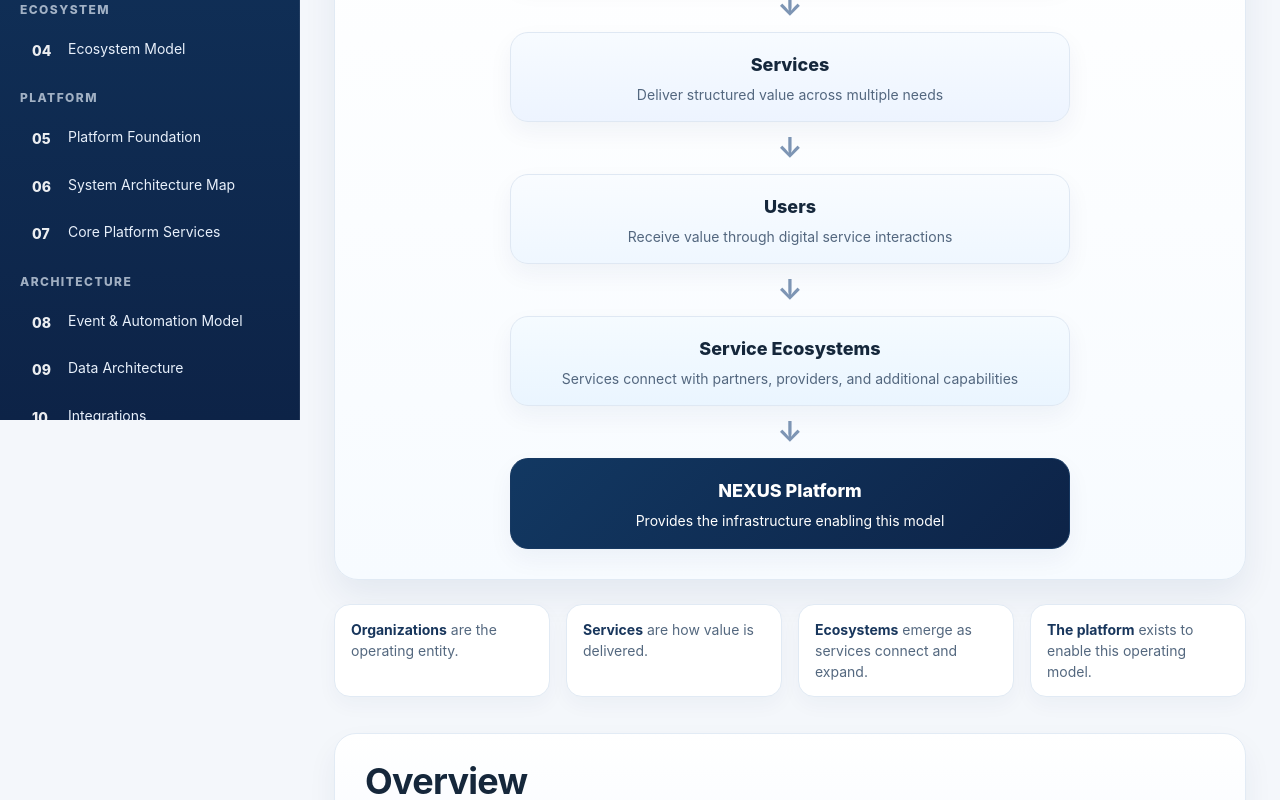
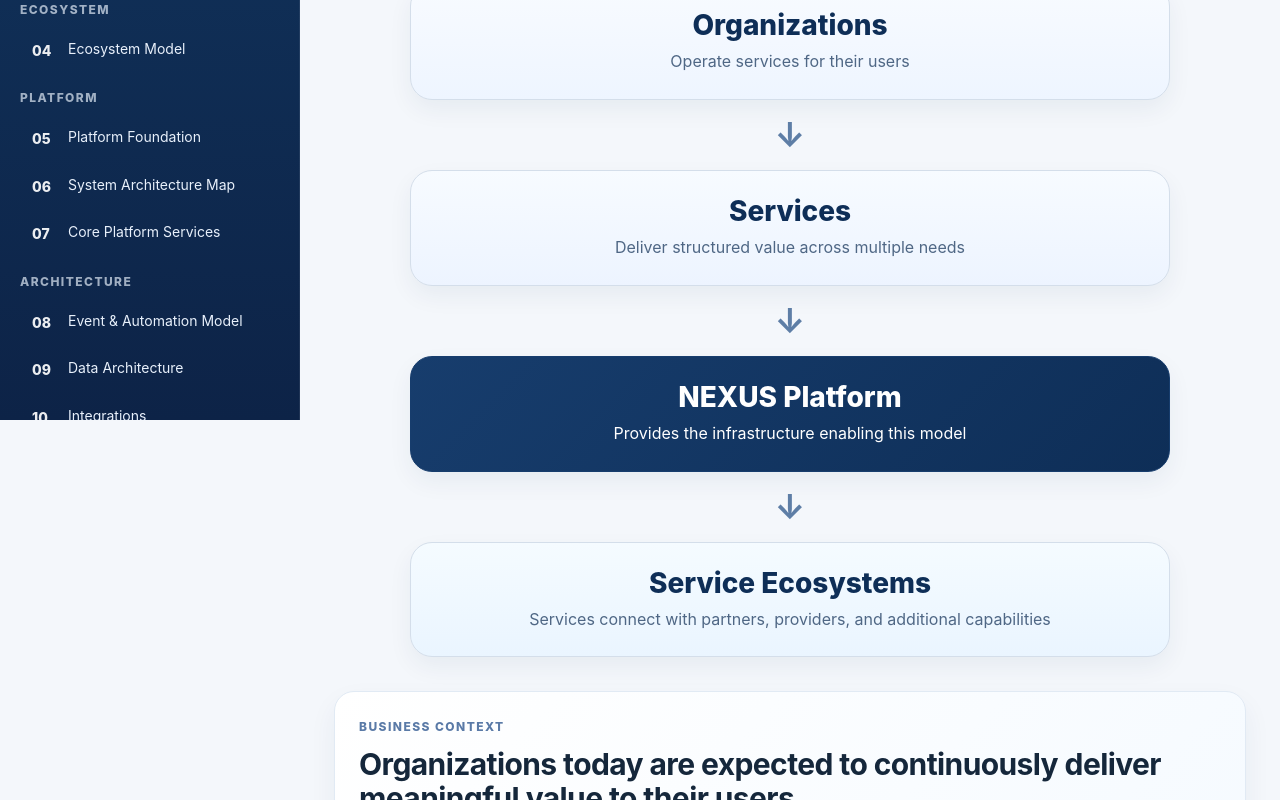
Before and after one commit to Nexus-Team-Project/NEXUS-BluePrint-Architecture, a React (Create React App) app: page / in a window 1280 px wide. Shown: the part 380-1180 px from the top of the page. Built offline with nearby package versions, Linux system fonts and the light colour scheme.

Commit message:
aftter cleanup befor Map

```diff
--- a/src/App.css
+++ b/src/App.css
@@ -697,9 +697,11 @@
    NEXUS OPERATING MODEL DIAGRAM
    =============================== */
 
-.operating-model{
-  max-width:980px;
-  margin:36px auto;
+.operating-model {
+  display: flex;
+  flex-direction: column;
+  gap: 28px;
+  margin-bottom: 40px;
 }
 
 .operating-model-header{
@@ -732,52 +734,53 @@
   margin-top: 6px;
   max-width: 640px;
 }
-
-.operating-diagram-card{
-  background:linear-gradient(180deg,#ffffff 0%,#f7fbff 100%);
-  border:1px solid #e1eaf4;
-  border-radius:24px;
-  padding:30px 26px;
-  box-shadow:
-    0 16px 34px rgba(17,49,96,.07),
-    inset 0 1px 0 rgba(255,255,255,.8);
+.operating-diagram-card {
+  width: 100%;
+  padding: 48px 40px;
+  background: linear-gradient(180deg, #f7f9fc 0%, #eef3f9 100%);
+  border: 1px solid #d7e0ec;
+  border-radius: 28px;
+  box-shadow: 0 18px 40px rgba(17, 38, 68, 0.08);
+}
+.operating-diagram {
+  width: 100%;
+  max-width: 980px;
+  margin: 0 auto;
+  display: flex;
+  flex-direction: column;
+  align-items: center;
+  gap: 18px;
+}
+.diagram-node {
+  width: 100%;
+  max-width: 760px;
+  padding: 24px 28px;
+  border-radius: 22px;
+  border: 1px solid #d4deea;
+  background: #ffffff;
+  box-shadow: 0 10px 24px rgba(21, 45, 78, 0.06);
+  text-align: center;
 }
 
-.operating-diagram{
-  display:flex;
-  flex-direction:column;
-  align-items:center;
-  gap:12px;
+.diagram-node-title {
+  font-size: 28px;
+  font-weight: 800;
+  line-height: 1.15;
+  color: #0e2e57;
+  margin-bottom: 8px;
 }
 
-.diagram-node{
-  width:min(560px,100%);
-  border-radius:18px;
-  padding:18px 20px 16px;
-  text-align:center;
-  border:1px solid #dfe8f3;
-  box-shadow:0 10px 24px rgba(17,49,96,.05);
+.diagram-node-text {
+  font-size: 16px;
+  line-height: 1.6;
+  color: #4f6785;
 }
-
-.diagram-node-title{
-  font-size:18px;
-  font-weight:800;
-  margin-bottom:6px;
+.diagram-arrow {
+  font-size: 34px;
+  line-height: 1;
+  font-weight: 700;
+  color: #5e7ea6;
 }
-
-.diagram-node-text{
-  font-size:14px;
-  color:#53677f;
-  line-height:1.45;
-}
-
-.diagram-arrow{
-  font-size:28px;
-  line-height:1;
-  color:#7d95b4;
-  font-weight:700;
-}
-
 .node-organizations{
   background:linear-gradient(180deg,#f8fbff 0%,#eef5ff 100%);
 }
@@ -794,16 +797,38 @@
   background:linear-gradient(180deg,#f5fbff 0%,#eaf5ff 100%);
 }
 
-.node-platform{
-  background:linear-gradient(135deg,#123862 0%,#0d2347 100%);
-  border-color:#163861;
+.node-platform {
+  background: linear-gradient(135deg, #173d6d 0%, #0e2e57 100%);
+  border-color: #173d6d;
 }
 
 .node-platform .diagram-node-title,
-.node-platform .diagram-node-text{
-  color:#ffffff;
+.node-platform .diagram-node-text {
+  color: #ffffff;
 }
+@media (max-width: 768px) {
+  .operating-diagram-card {
+    padding: 24px 16px;
+    border-radius: 20px;
+  }
 
+  .diagram-node {
+    padding: 18px 16px;
+    border-radius: 18px;
+  }
+
+  .diagram-node-title {
+    font-size: 22px;
+  }
+
+  .diagram-node-text {
+    font-size: 14px;
+  }
+
+  .diagram-arrow {
+    font-size: 28px;
+  }
+}
 .operating-model-notes{
   display:grid;
   grid-template-columns:repeat(4,minmax(0,1fr));
--- a/src/App.jsx
+++ b/src/App.jsx
@@ -252,18 +252,16 @@
 function OperatingModelPage() {
   return (
     <section className="page page-minimal">
-      <div className="operating-model">
-        <div className="operating-model-header">
-          <div className="operating-model-kicker">NEXUS Architecture Blueprint</div>
-          <h1>NEXUS Operating Model</h1>
-          <p className="operating-model-intro">
-            The NEXUS model enables organizations to operate digital services for their users
-            and evolve those services into structured service ecosystems.
-          </p>
+      <div className="operating-diagram">
+  <div className="diagram-node node-users">
+    <div className="diagram-node-title">Users</div>
+    <div className="diagram-node-text">
+      Receive value through digital service interactions
+    </div>
   </div>
 
-        <div className="operating-diagram-card">
-          <div className="operating-diagram">
+  <div className="diagram-arrow">↓</div>
+
   <div className="diagram-node node-organizations">
     <div className="diagram-node-title">Organizations</div>
     <div className="diagram-node-text">
@@ -282,10 +280,10 @@
 
   <div className="diagram-arrow">↓</div>
 
-            <div className="diagram-node node-users">
-              <div className="diagram-node-title">Users</div>
+  <div className="diagram-node node-platform">
+    <div className="diagram-node-title">NEXUS Platform</div>
     <div className="diagram-node-text">
-                Receive value through digital service interactions
+      Provides the infrastructure enabling this model
     </div>
   </div>
 
@@ -297,32 +295,6 @@
       Services connect with partners, providers, and additional capabilities
     </div>
   </div>
-
-            <div className="diagram-arrow">↓</div>
-
-            <div className="diagram-node node-platform">
-              <div className="diagram-node-title">NEXUS Platform</div>
-              <div className="diagram-node-text">
-                Provides the infrastructure enabling this model
-              </div>
-            </div>
-          </div>
-        </div>
-
-        <div className="operating-model-notes">
-          <div className="operating-note">
-            <strong>Organizations</strong> are the operating entity.
-          </div>
-          <div className="operating-note">
-            <strong>Services</strong> are how value is delivered.
-          </div>
-          <div className="operating-note">
-            <strong>Ecosystems</strong> emerge as services connect and expand.
-          </div>
-          <div className="operating-note">
-            <strong>The platform</strong> exists to enable this operating model.
-          </div>
-        </div>
 </div>
     </section>
   );
@@ -332,12 +304,7 @@
 
   return (
     <Page chapter={chapter}>
-      <div className="overview-fullscreen-hero">
-        <img
-          src="/images/nexus-ecosystem.png"
-          alt="NEXUS Ecosystem"
-        />
-      </div>
+  <OperatingModelPage />
 
       <HeroPanel
         eyebrow="Business Context"
@@ -749,12 +716,7 @@
   );
 }
 function OverviewWithOperatingModel() {
-  return (
-    <>
-      <OperatingModelPage />
-      <OverviewPage />
-    </>
-  );
+  return <OverviewPage />;
 }
 export default function App() {
   return (
```
Also changed, not shown: 1 other file (tests, documents, lock files or other folders). Lines whose indentation alone changed are shown as unchanged.
